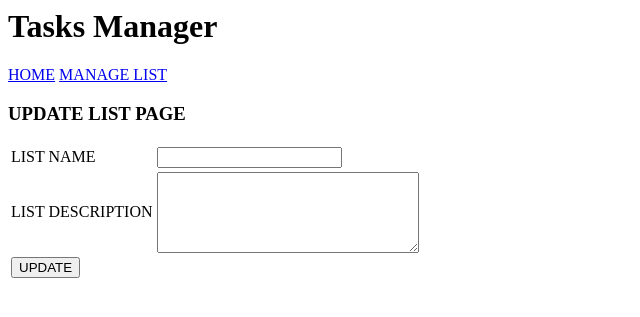
After one commit to KelviManavadaria-17/TASK-MANAGER, a PHP site: page /task_manager/update_list.php in a window 1280 px wide. The commit adds this page. Shown: the top 317 px of the page, without its empty margins (0-640 px from the left). Run offline with PHP 8.4, Linux system fonts and the light colour scheme; tables that the repository leaves empty or names only in its code hold one stand-in row (values such as "Sample post"); data that the repository does not hold is empty.

Commit message:
UPDATION OF LIST COMPLETED

```diff
--- /dev/null
+++ b/update_list.php
@@ -0,0 +1,98 @@
+<?php
+//connect constant file
+include("config/constants.php");
+
+if(isset($_GET['list_id']))
+{
+      // connect database
+    $db = mysqli_connect(LOCALHOST,DB_USERNAME,DB_PASSWORD) or die("ERROR OCCURED");
+    $db_connect=mysqli_select_db($db,DB_TABLENAME);
+    $list_id =$_GET['list_id'];
+    $sql = "SELECT * FROM tdl_list WHERE  list_id = '$list_id'";
+    //execute query
+    $result = mysqli_query($db,$sql);
+    if($result==true)
+    {
+        //get value from user
+        $row = mysqli_fetch_assoc($result);
+        //to check whwteher it is correct or not
+        //print_r($row);
+        $list_name=$row['list_name'];
+        $list_description=$row['list_description'];
+
+    }
+    else
+    {
+        // head to the manager page
+        header('LOCATION:'. LINK."manager.php");
+
+    }
+
+}
+else {
+
+}
+?>
+<html>
+<h1>Tasks Manager</h1>
+       <a href="<?php echo LINK?>index.php">HOME</a>
+       <a href="<?php echo LINK?>manager.php">MANAGE LIST</a>
+
+      <h3>UPDATE LIST PAGE</h3>
+      <?php
+         if(isset($_SESSION['update_fail']))
+         {
+             // display message for list updated fail
+             echo $_SESSION['update_fail'];
+             //session end
+             unset($_SESSION['update_fail']);
+         }
+      ?>
+      <form action="" method="POST">
+           <table>
+                <tr>
+                    <td>LIST NAME</td>
+                    <td><input type="text" name="list_name"value="<?php echo $list_name?>" required></td>
+
+                </tr>
+                <tr>
+                    <td>LIST DESCRIPTION</td>
+                    <td><textarea name="list_description" id="" cols="30" rows="5"><?php echo $list_description ?></textarea></td>
+
+                </tr>
+                <tr>
+                    <td><input type="submit" value="UPDATE" name="update"></td>
+                </tr>
+           </table>
+       </form>
+</html>
+
+
+<?php
+
+if(isset($_POST['update']))
+{
+    //get the updated values
+    $list_name = $_POST['list_name'];
+    $list_description = $_POST['list_description'];
+    $conn2 = mysqli_connect(LOCALHOST,DB_USERNAME,DB_PASSWORD) or die("ERROR OCCURED");
+    $db_conn2 = mysqli_select_db($conn2,DB_TABLENAME);
+    $update_sql = "UPDATE tdl_list SET
+    list_name = '$list_name',
+    list_description = '$list_description'
+    WHERE list_id = '$list_id'";
+    $ans = mysqli_query($conn2,$update_sql);
+    if($ans == true)
+    {
+        $_SESSION['update']="LIST UPDATED SUCCESSFULLY";
+         header('LOCATION:'. LINK."manager.php");
+
+    }
+    else
+    {
+        $_SESSION['update_fail']="LIST UPDATION  FAILED";
+        header('LOCATION:'. LINK."update_list.php".list_id);
+    }
+}
+
+?>
```
Also changed, not shown: manager.php (+10 -4 lines).
